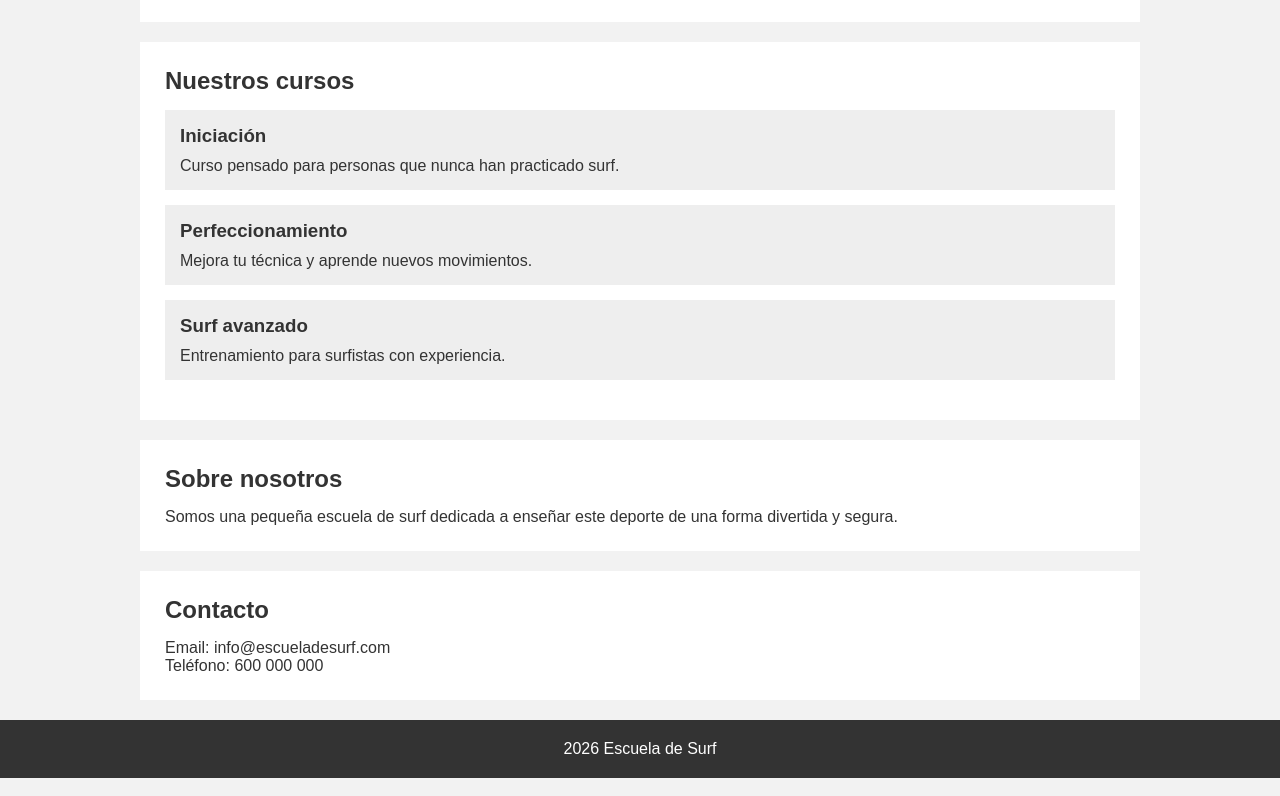
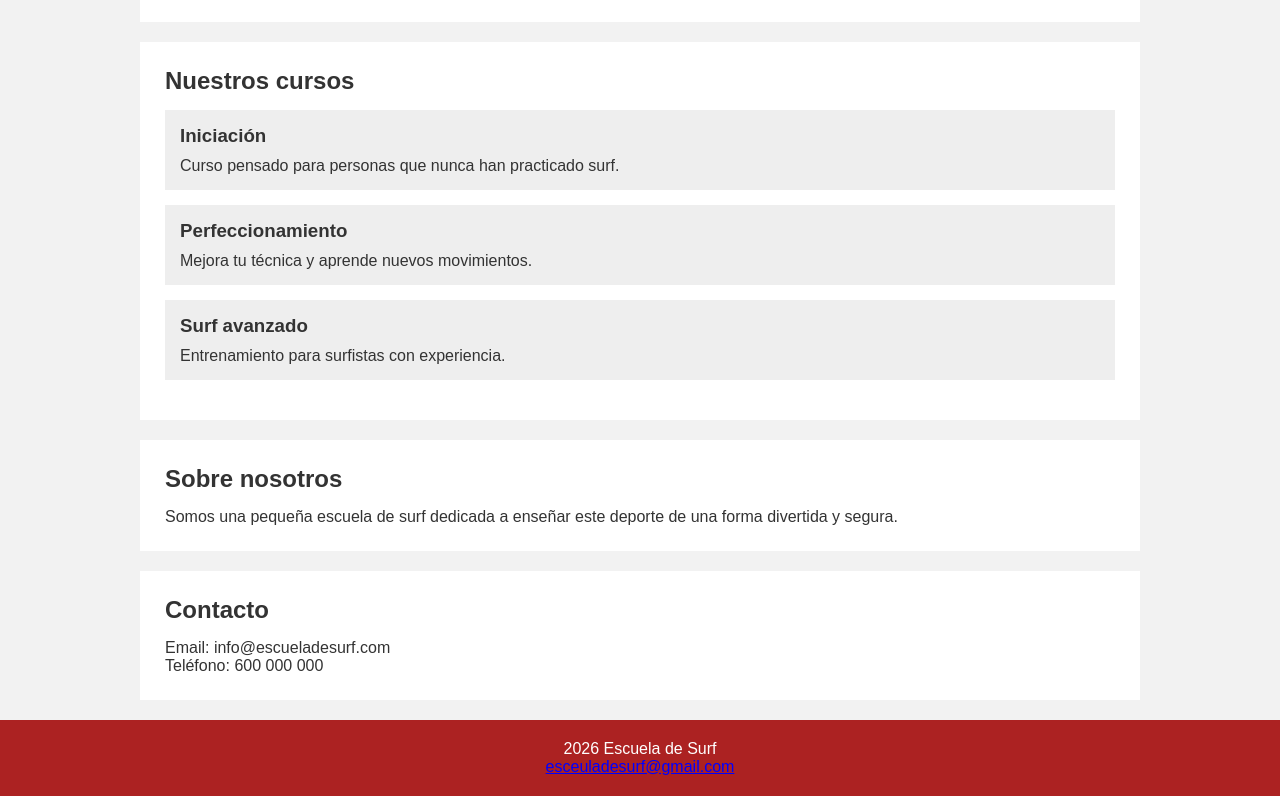
Before and after one commit to AxelZubiri/devops-githubflow-Axel-P-rez, a plain HTML site: page index.html in a window 1280 px wide. Shown: the part 783-1579 px from the top of the page. Drawn offline with Linux system fonts and the light colour scheme.

Commit message:
Mejoras en el footer de la pagina web

```diff
--- a/css/styles.css
+++ b/css/styles.css
@@ -103,8 +103,12 @@ section h2 {
 /* PIE DE PÁGINA */
 
 footer {
-    background-color: #333;
+    background-color: #ac2222;
     color: white;
     text-align: center;
     padding: 20px;
 }
+a
+{
+    color: blue;
+}
--- a/index.html
+++ b/index.html
@@ -110,6 +110,7 @@
         <p>
            2026 Escuela de Surf
         </p>
+        <p><a href="">esceuladesurf@gmail.com</a></p>
 
     </footer>
 
```
